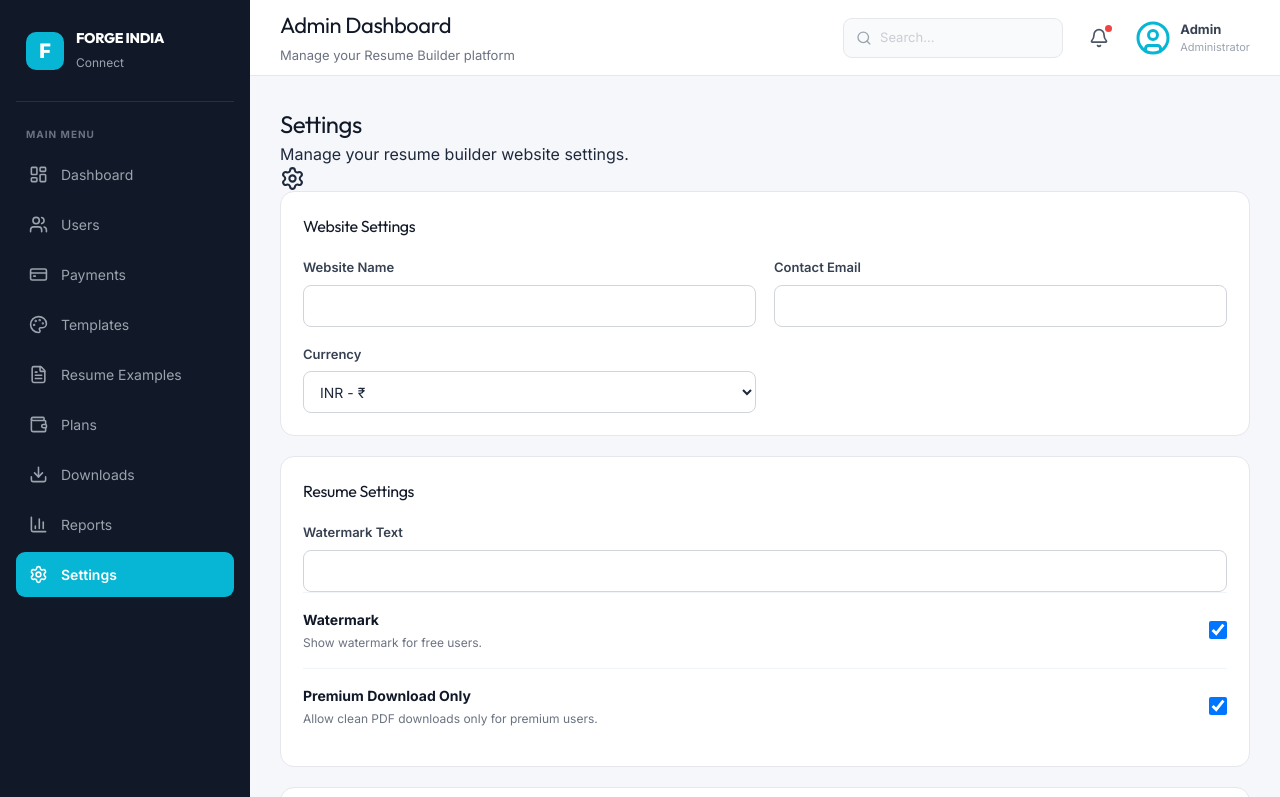
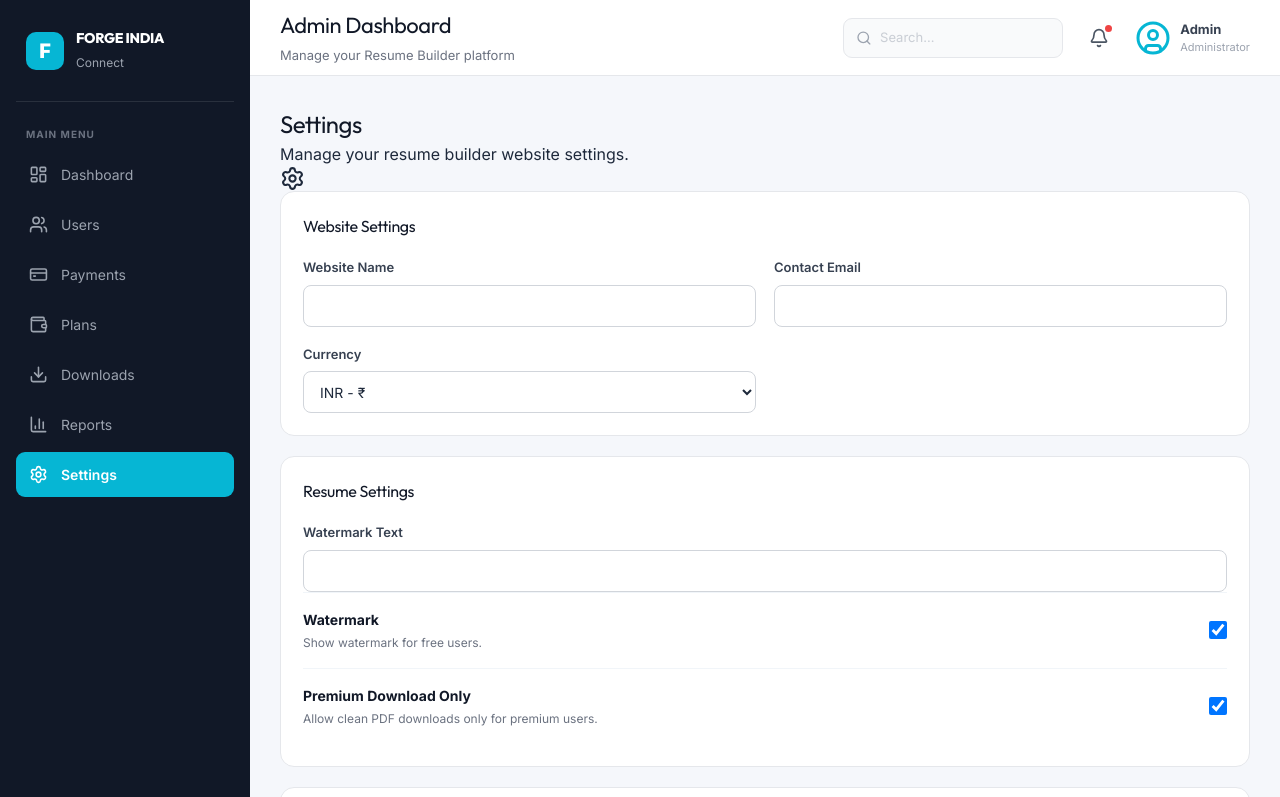
Before and after one commit to forgeindiaconnect-Techies/resume-ai, a React (Vite) app in the folder client/: page /admin/settings in a window 1280 px wide. Shown: the top 797 px of the page. Built offline with nearby package versions, Linux system fonts and the light colour scheme; no server answers; sample sign-in values are in the browser's storage.

Commit message:
Remove Templates and Resume Examples tabs from Admin Sidebar

```diff
--- a/client/src/components/admin/AdminSidebar.jsx
+++ b/client/src/components/admin/AdminSidebar.jsx
@@ -33,16 +33,7 @@ const AdminSidebar = () => {
       icon: CreditCard,
       path: "/admin/payments",
     },
-    {
-      name: "Templates",
-      icon: Palette,
-      path: "/admin/templates",
-    },
-    {
-      name: "Resume Examples",
-      icon: FileText,
-      path: "/admin/resume-examples",
-    },
+
     {
       name: "Plans",
       icon: Wallet,
```
